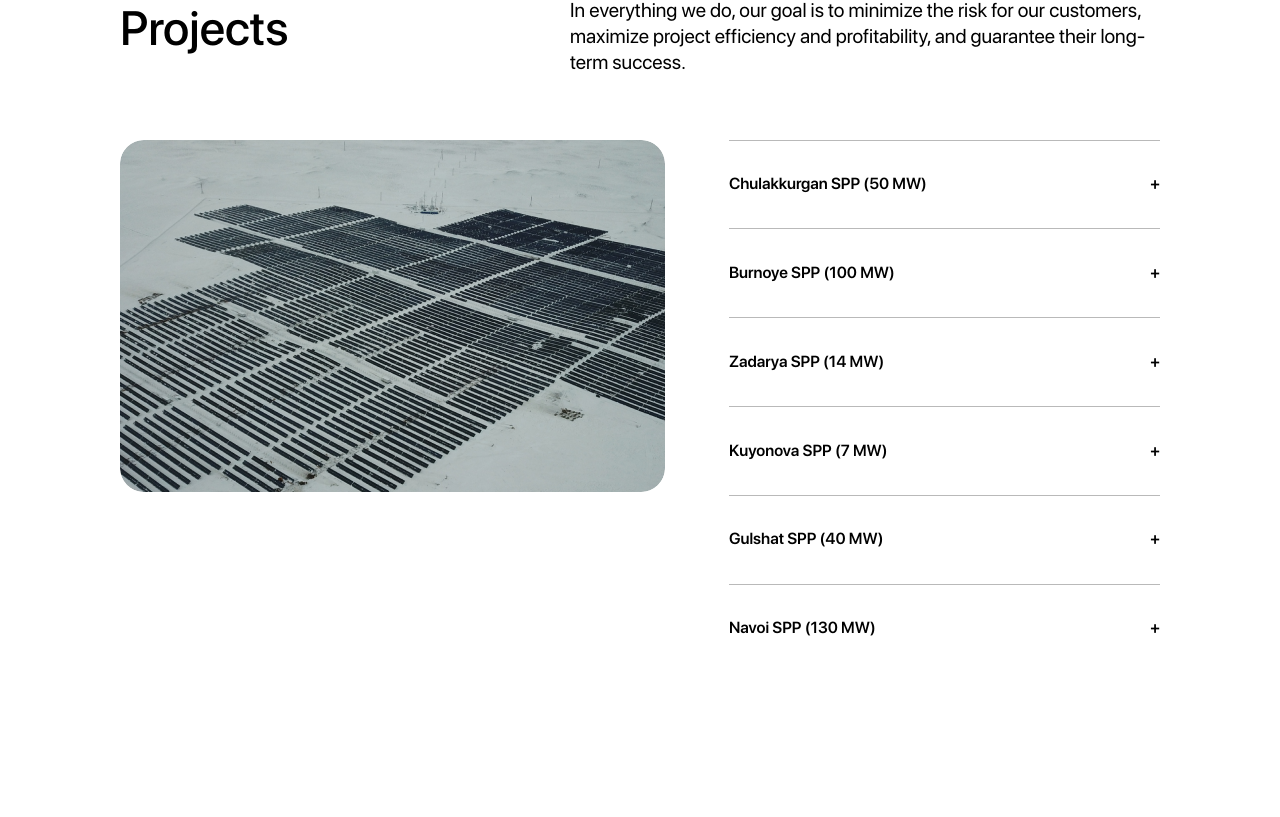
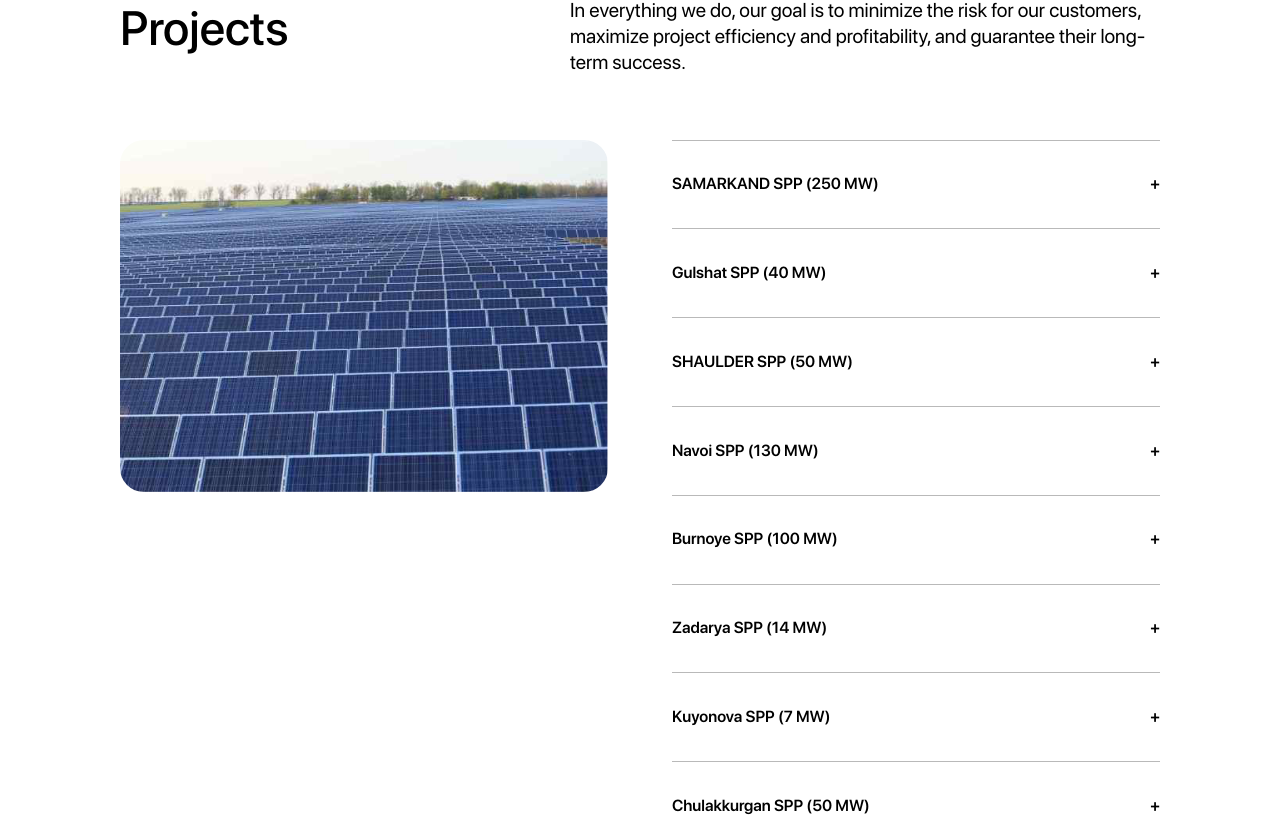
Before and after one commit to hitechgroupcentralasia123/hitech_landingpage, a React (Create React App) app: page / in a window 1280 px wide. Shown: the part 1045-1862 px from the top of the page. Built offline with nearby package versions, Linux system fonts and the light colour scheme; no server answers.

Commit message:
change-parners

```diff
--- a/src/Assets/Styles/style.css
+++ b/src/Assets/Styles/style.css
@@ -861,6 +861,7 @@
   line-height: 22.4px;
   overflow: hidden;
   white-space: pre-line; /* Позволяет переносу строк */
+  margin-top: 20px;
 }
 
 /* CONSULTING */
--- a/src/Pages/MainPage/Components/HeroSection/Hero.js
+++ b/src/Pages/MainPage/Components/HeroSection/Hero.js
@@ -38,7 +38,6 @@ function Hero() {
               <button className="hero__button">
                 Find out more <img src={ArrowIcon} />
               </button>
-
           </div>
         </div>
         </div>
--- a/src/Pages/MainPage/Components/Projects/Projects.js
+++ b/src/Pages/MainPage/Components/Projects/Projects.js
@@ -7,16 +7,59 @@ import Photo4 from "../../../../Assets/Images/projectPhoto/Photo3.png";
 import Photo5 from "../../../../Assets/Images/projectPhoto/Photo4.png";
 import Photo6 from "../../../../Assets/Images/projectPhoto/Photo5.png";
 import Photo7 from "../../../../Assets/Images/projectPhoto/Photo6.png";
+import Photo8 from "../../../../Assets/Images/projectPhoto/photo8.png";
 
 const projects = [
-  { name: "Chulakkurgan SPP (50 MW)", details: "Location: Chulakkurgan village, Turkestan region, Kazakhstan; \nStatus: Commissioned in December 2019; \nClient: Risen Energy (China). \n\nRole of Hi-Tech team: \nGeneral contractor for construction of DC and AC sides; \nGeneral contractor for structure construction contractor \nCommisioning of SPP.", image: Photo1 },
-  { name: "Burnoye SPP (100 MW)", details: "Location: B. Momyshuly village, Zhambyl region, Kazakhstan; \nStatus: Commissioned in 2019; \nClient: United Green (UK). \nEPC: Metka \n\nRole of Hi-Tech team: \nСonstruction sub contractor (AC and DC) \nStructure construction sub contractor", image: Photo2 },
-  { name: "Zadarya SPP (14 MW)", details: "Location: Arys village, Turkestan region, Kazakhstan; \nStatus: Commissioned in November 2019; \nClient: Urbasolar SAS (France). \n\nRole of Hi-Tech team: \nСonstruction sub contractor (AC and DC) \nStructure construction sub contractor", image: Photo3  },
-  { name: "Kuyonova SPP (7 MW)", details: "Location: Kuyanovka village, Sumy region, Ukraine; \nStatus: Commissioned in 2019; \nClient: Georgian Industrial Group (Georgia). \n\nRole of Hi-Tech team: \nMain contractor for construction of DC side; \nCommissioning of project (DC). \nGeneral contractor for structure construction contractor", image: Photo4  },
-  { name: "Gulshat SPP (40 MW)", details: "Location: Turkestan region, Republic of Kazakhstan; \nStatus: Commissioned in 2023; \nClient: ENI (Italy). \nEPC: SemArko (Kazakhstan) \n\nRole of Hi-Tech team: \nContractor for the construction of MW DC and AC sides; \nContractor for the construction of solar power plants \nTesting and project consulting", image: Photo5 },
-  { name: "Navoi SPP (130 MW)", details: "Location: Navoi region, Republic of Uzbekistan; \nStatus: Commissioned in 2021; \nClient: Masdar (UAE). \nEPC: SEPCO 3 \n\nRole of Hi-Tech team: \nContractor for the construction of DC and AC sides; \nContractor for the construction of solar power plants \nTesting and project consulting", image: Photo6 },
-  // Add other projects here
+  {
+    name: "SAMARKAND SPP (250 MW)",
+    details:
+      "Location: Samarkand region, Republic of Uzbekistan;\nStatus: Commissioned in 2024;\nClient: Masdar (UAE)\nEPC: DEC (China)\n\nRole of Hi-Tech team:\nContractor for the construction of DC and AC sides;\nContractor for the construction of solar power plants\nTesting and project consulting",
+    image: Photo6,
+  },
+  {
+    name: "Gulshat SPP (40 MW)",
+    details:
+      "Location: Turkestan region, Republic of Kazakhstan; \nStatus: Commissioned in 2023; \nClient: ENI (Italy). \nEPC: SemArko (Kazakhstan) \n\nRole of Hi-Tech team: \nContractor for the construction of MW DC and AC sides; \nContractor for the construction of solar power plants \nTesting and project consulting",
+    image: Photo1,
+  },
+  {
+    name: "SHAULDER SPP (50 MW)",
+    details:
+      "Location: Turkestan region, Republic of Kazakhstan;\nStatus: Commissioned in 2023;\nClient: ENI (Italy).\nEPC: SemArko (Kazakhstan)\n\nRole of Hi-Tech team:\nContractor for the construction of MW DC and AC sides;\nContractor for the construction of solar power plants\nTesting and project consulting",
+    image: Photo7,
+  },
+  {
+    name: "Navoi SPP (130 MW)",
+    details:
+      "Location: Navoi region, Republic of Uzbekistan; \nStatus: Commissioned in 2021; \nClient: Masdar (UAE). \nEPC: SEPCO 3 \n\nRole of Hi-Tech team: \nContractor for the construction of DC and AC sides; \nContractor for the construction of solar power plants \nTesting and project consulting",
+    image: Photo3,
+  },
+  {
+    name: "Burnoye SPP (100 MW)",
+    details:
+      "Location: B. Momyshuly village, Zhambyl region, Kazakhstan; \nStatus: Commissioned in 2019; \nClient: United Green (UK). \nEPC: Metka \n\nRole of Hi-Tech team: \nСonstruction sub contractor (AC and DC) \nStructure construction sub contractor",
+    image: Photo2,
+  },
+  {
+    name: "Zadarya SPP (14 MW)",
+    details:
+      "Location: Arys village, Turkestan region, Kazakhstan; \nStatus: Commissioned in November 2019; \nClient: Urbasolar SAS (France). \n\nRole of Hi-Tech team: \nСonstruction sub contractor (AC and DC) \nStructure construction sub contractor",
+    image: Photo8,
+  },
+  {
+    name: "Kuyonova SPP (7 MW)",
+    details:
+      "Location: Kuyanovka village, Sumy region, Ukraine; \nStatus: Commissioned in 2019; \nClient: Georgian Industrial Group (Georgia). \n\nRole of Hi-Tech team: \nMain contractor for construction of DC side; \nCommissioning of project (DC). \nGeneral contractor for structure construction contractor",
+    image: Photo4,
+  },
+  {
+    name: "Chulakkurgan SPP (50 MW)",
+    details:
+      "Location: Chulakkurgan village, Turkestan region, Kazakhstan; \nStatus: Commissioned in December 2019; \nClient: Risen Energy (China). \n\nRole of Hi-Tech team: \nGeneral contractor for construction of DC and AC sides; \nGeneral contractor for structure construction contractor \nCommisioning of SPP.",
+    image: Photo5,
+  },
 ];
+
 
 function Projects() {
   const [openProjectIndex, setOpenProjectIndex] = useState(null);
@@ -25,7 +68,8 @@ function Projects() {
     setOpenProjectIndex(index === openProjectIndex ? null : index);
   };
 
-  const currentProject = openProjectIndex !== null ? projects[openProjectIndex] : projects[0];
+  const currentProject =
+    openProjectIndex !== null ? projects[openProjectIndex] : projects[0];
 
   return (
     <section className="projects">
@@ -34,10 +78,18 @@ function Projects() {
           <div className="projects__content">
             <div className="projects__text">
               <h2>Projects</h2>
-              <p>In everything we do, our goal is to minimize the risk for our customers, maximize project efficiency and profitability, and guarantee their long-term success.</p>
+              <p>
+                In everything we do, our goal is to minimize the risk for our
+                customers, maximize project efficiency and profitability, and
+                guarantee their long-term success.
+              </p>
             </div>
             <div className="project-display">
-              <img src={currentProject.image} alt={currentProject.name} className="project-image" />
+              <img
+                src={currentProject.image}
+                alt={currentProject.name}
+                className="project-image"
+              />
               <div className="projects-list">
                 {projects.map((project, index) => (
                   <ProjectItem
```
Also changed, not shown: src/Assets/Images/projectPhoto/photo8.png (added).
